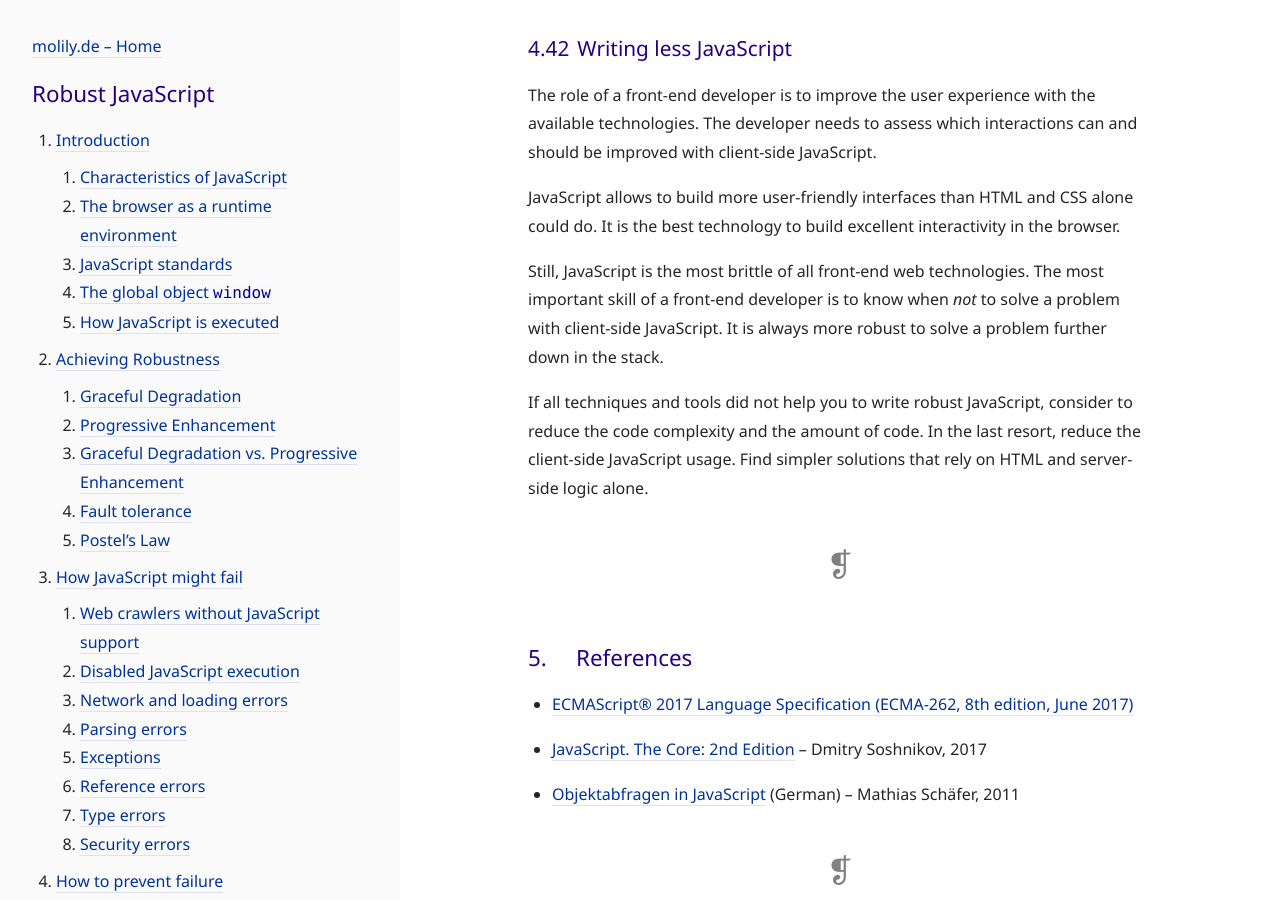
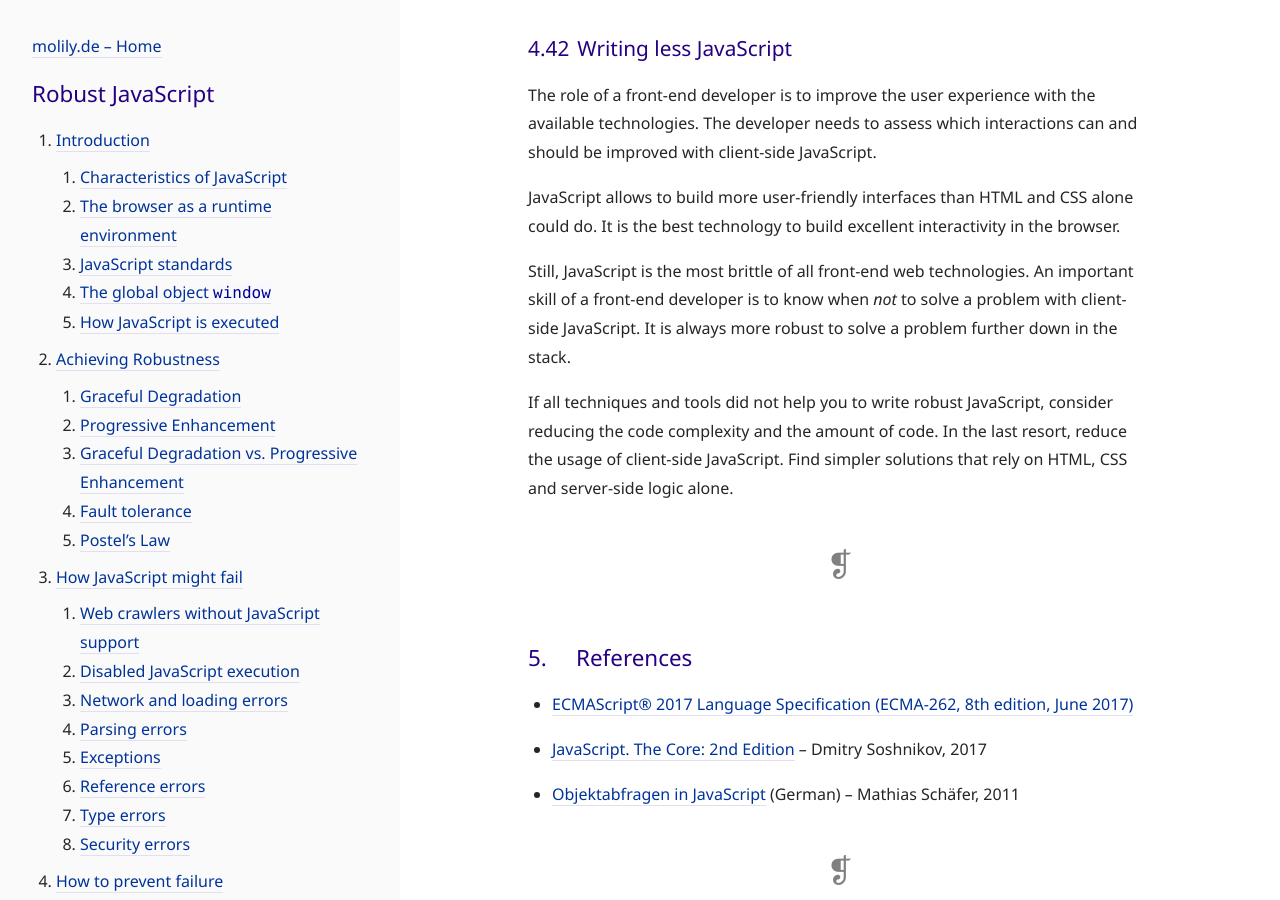
Before and after one commit to molily/molily.de, a Jekyll site: the page built from _posts/2017-12-21-robust-javascript.md, in a window 1280 px wide and 900 px high, scrolled down 66378 px. Built offline with Jekyll 4.4.1, drawn with Linux system fonts in a browser that asks for light colours; some web fonts are replaced; some of the changed text lies outside the part shown.

Commit message:
book wording

```diff
--- a/_posts/2017-12-21-robust-javascript.md
+++ b/_posts/2017-12-21-robust-javascript.md
@@ -1688,9 +1688,9 @@ The role of a front-end developer is to improve the user experience with the ava
 
 JavaScript allows to build more user-friendly interfaces than HTML and CSS alone could do. It is the best technology to build excellent interactivity in the browser.
 
-Still, JavaScript is the most brittle of all front-end web technologies. The most important skill of a front-end developer is to know when *not* to solve a problem with client-side JavaScript. It is always more robust to solve a problem further down in the stack.
-
-If all techniques and tools did not help you to write robust JavaScript, consider to reduce the code complexity and the amount of code. In the last resort, reduce the client-side JavaScript usage. Find simpler solutions that rely on HTML and server-side logic alone.
+Still, JavaScript is the most brittle of all front-end web technologies. An important skill of a front-end developer is to know when *not* to solve a problem with client-side JavaScript. It is always more robust to solve a problem further down in the stack.
+
+If all techniques and tools did not help you to write robust JavaScript, consider reducing the code complexity and the amount of code. In the last resort, reduce the usage of client-side JavaScript. Find simpler solutions that rely on HTML, CSS and server-side logic alone.
 
 <p class="separator">❡</p>
 
```
Also changed, not shown: other parts of _posts/2017-12-21-robust-javascript.md (+2 -2 lines).
